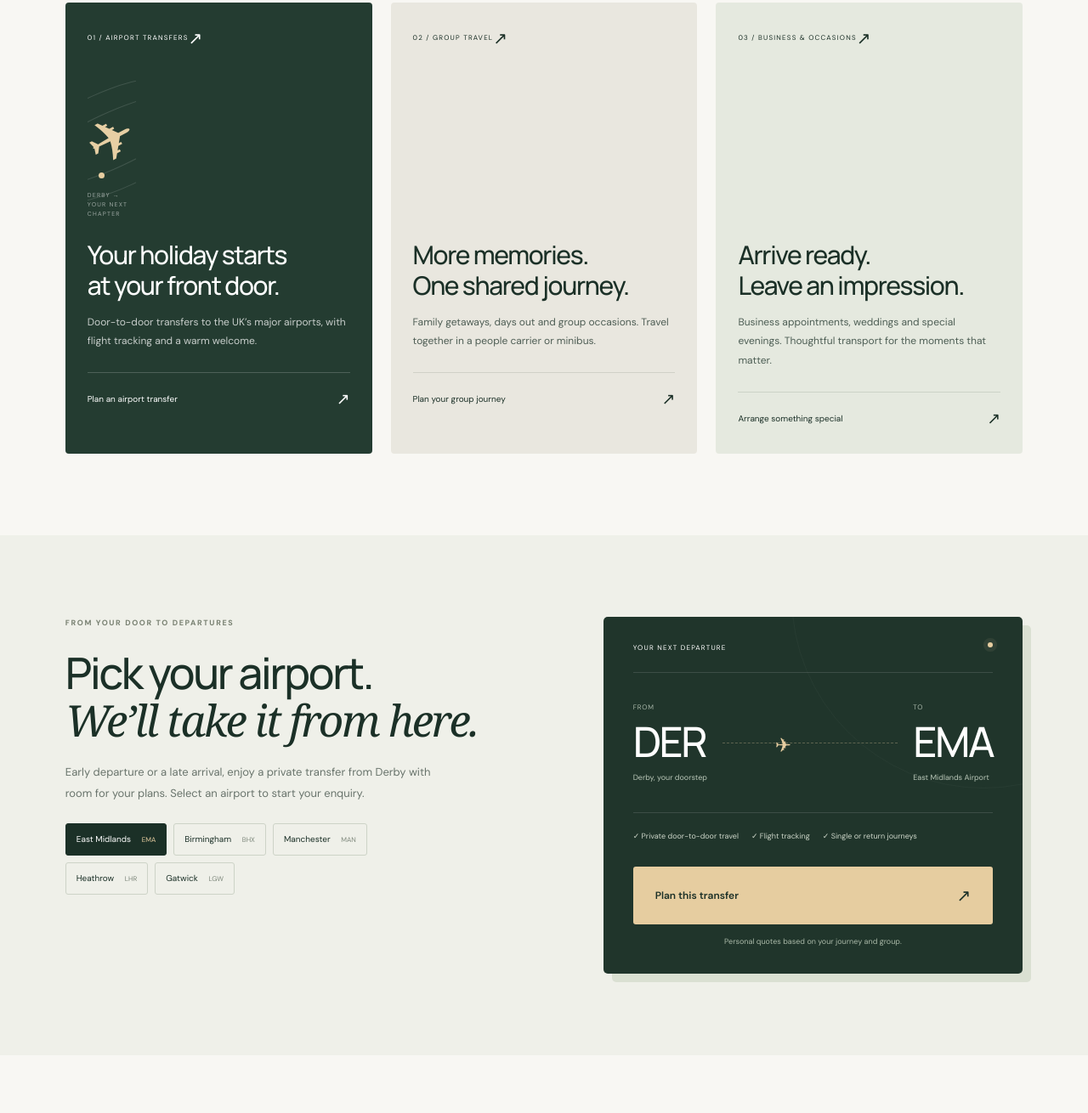
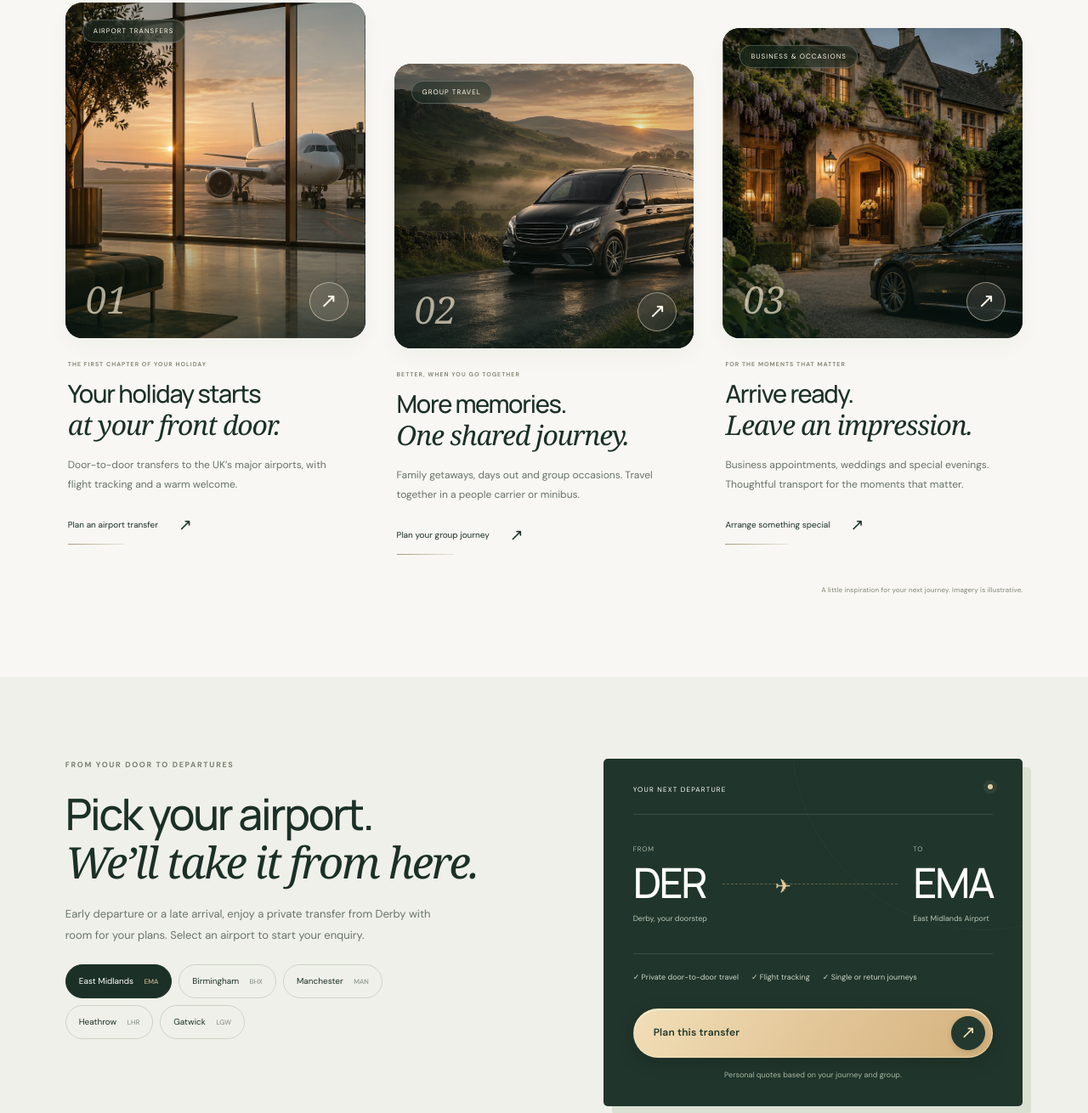
Before and after one commit to anvinbiju-lab/derbycar, a website: page dist/index.html in a window 1280 px wide. Shown: the part 1416-2726 px from the top of the page at 85% size. Drawn offline with Linux system fonts and the light colour scheme.

Commit message:
Update Site source

```diff
--- a/dist/index.html
+++ b/dist/index.html
@@ -11,7 +11,7 @@
   <link rel="icon" href="/assets/favicon.svg" type="image/svg+xml"><link rel="stylesheet" href="/styles.css">
   <link rel="preload" as="image" href="/assets/derby-journey.webp" media="(min-width: 701px)">
   <script type="application/ld+json">{"@context":"https://schema.org","@type":"LocalBusiness","name":"Derby Minibus & Cars","url":"https://derby-journeys-premium.anvinbiju1.chatgpt.site/","telephone":"+447999656573","email":"info@derbyminibusandcars.co.uk","address":{"@type":"PostalAddress","addressLocality":"Littleover, Derby","addressCountry":"GB"},"areaServed":"United Kingdom","sameAs":["https://maps.google.com/?cid=12201086938588317498"]}</script>
-  <link rel="stylesheet" href="/motion.css">
+  <link rel="stylesheet" href="/motion.css"><link rel="stylesheet" href="/refinements.css">
   <script src="/app.js" defer></script><script src="/motion.js" defer></script>
 </head>
 <body>
@@ -24,7 +24,7 @@
 <main id="main">
 <section class="hero" aria-labelledby="hero-title">
   <picture class="hero-picture"><source media="(max-width:700px)" srcset="/assets/derby-journey-mobile.webp"><img src="/assets/derby-journey.webp" width="1536" height="1024" alt="Illustrative private minivan journey through the English countryside at sunrise" fetchpriority="high"></picture>
-  <div class="hero-shade"></div><div class="hero-grid" aria-hidden="true"></div>
+  <div class="hero-shade"></div>
   <div class="hero-content"><div class="eyebrow hero-eyebrow"><span class="status-dot"></span> ROOTED IN DERBY. READY FOR EVERYWHERE.</div>
     <h1 id="hero-title">A better journey<br>begins <em>here.</em></h1>
     <p class="hero-description">Airport departures. Special occasions.<br>Everything in between. Travel beautifully,<br class="desktop-break"> with Derby Minibus & Cars.</p>
@@ -49,10 +49,10 @@
 <div class="benefit-strip"><span>◷ <b>24/7 travel</b></span><span>⌖ <b>Derby to destinations across the UK</b></span><span>✧ <b>Cars, people carriers & minibuses</b></span><span>↗ <b>Every journey, personal</b></span></div>
 <section class="section services" id="services"><div class="section-heading reveal"><div><span class="eyebrow">A JOURNEY FOR EVERY OCCASION</span><h2>Life moves.<br><em>We take you there.</em></h2></div><p>From the first flight of the morning to the last dance of the evening. A little more comfort, a lot less to think about.</p></div>
   <div class="service-grid">
-    <button class="service-card airport-card reveal" data-service="Airport transfer"><span class="card-top">01 / AIRPORT TRANSFERS <span>↗</span></span><div class="airport-art" aria-hidden="true"><span class="orbit orbit-one"></span><span class="orbit orbit-two"></span><span class="plane">✈</span><span class="route-dot"></span><span class="art-label">DERBY → YOUR NEXT CHAPTER</span></div><div><h3>Your holiday starts<br>at your front door.</h3><p>Door-to-door transfers to the UK’s major airports, with flight tracking and a warm welcome.</p><span class="card-link">Plan an airport transfer <span>↗</span></span></div></button>
-    <button class="service-card group-card reveal" data-service="Group travel"><span class="card-top">02 / GROUP TRAVEL <span>↗</span></span><div class="group-art" aria-hidden="true"><span>together.</span><div class="seat-icons">◡ ◡ ◡<br>◡ ◡ ◡</div></div><div><h3>More memories.<br>One shared journey.</h3><p>Family getaways, days out and group occasions. Travel together in a people carrier or minibus.</p><span class="card-link">Plan your group journey <span>↗</span></span></div></button>
-    <button class="service-card occasion-card reveal" data-service="Business or special occasion"><span class="card-top">03 / BUSINESS & OCCASIONS <span>↗</span></span><div class="occasion-art" aria-hidden="true"><span class="sun-disc"></span><span class="occasion-line"></span><span class="art-label">MAKE AN ENTRANCE</span></div><div><h3>Arrive ready.<br>Leave an impression.</h3><p>Business appointments, weddings and special evenings. Thoughtful transport for the moments that matter.</p><span class="card-link">Arrange something special <span>↗</span></span></div></button>
-  </div>
+    <button class="service-card airport-card reveal" data-service="Airport transfer"><span class="service-image"><img class="diptych-left" src="/assets/service-journeys.webp" alt="" width="1536" height="1024" loading="lazy"><span class="service-label">AIRPORT TRANSFERS</span><span class="service-number" aria-hidden="true">01</span><span class="service-arrow" aria-hidden="true">↗</span></span><span class="service-body"><span class="service-kicker">THE FIRST CHAPTER OF YOUR HOLIDAY</span><span class="service-title">Your holiday starts<br><em>at your front door.</em></span><span class="service-description">Door-to-door transfers to the UK’s major airports, with flight tracking and a warm welcome.</span><span class="card-link">Plan an airport transfer <span aria-hidden="true">↗</span></span></span></button>
+    <button class="service-card group-card reveal" data-service="Group travel"><span class="service-image"><img src="/assets/derby-journey.webp" alt="" width="1536" height="1024" loading="lazy"><span class="service-label">GROUP TRAVEL</span><span class="service-number" aria-hidden="true">02</span><span class="service-arrow" aria-hidden="true">↗</span></span><span class="service-body"><span class="service-kicker">BETTER, WHEN YOU GO TOGETHER</span><span class="service-title">More memories.<br><em>One shared journey.</em></span><span class="service-description">Family getaways, days out and group occasions. Travel together in a people carrier or minibus.</span><span class="card-link">Plan your group journey <span aria-hidden="true">↗</span></span></span></button>
+    <button class="service-card occasion-card reveal" data-service="Business or special occasion"><span class="service-image"><img class="diptych-right" src="/assets/service-journeys.webp" alt="" width="1536" height="1024" loading="lazy"><span class="service-label">BUSINESS & OCCASIONS</span><span class="service-number" aria-hidden="true">03</span><span class="service-arrow" aria-hidden="true">↗</span></span><span class="service-body"><span class="service-kicker">FOR THE MOMENTS THAT MATTER</span><span class="service-title">Arrive ready.<br><em>Leave an impression.</em></span><span class="service-description">Business appointments, weddings and special evenings. Thoughtful transport for the moments that matter.</span><span class="card-link">Arrange something special <span aria-hidden="true">↗</span></span></span></button>
+  </div><p class="service-image-note">A little inspiration for your next journey. Imagery is illustrative.</p>
 </section>
 <section class="airport-section section" id="airports"><div class="airport-copy reveal"><span class="eyebrow">FROM YOUR DOOR TO DEPARTURES</span><h2>Pick your airport.<br><em>We’ll take it from here.</em></h2><p>Early departure or a late arrival, enjoy a private transfer from Derby with room for your plans. Select an airport to start your enquiry.</p><div class="airport-options" role="group" aria-label="Choose an airport"><button class="selected" data-airport="East Midlands Airport" data-code="EMA" aria-pressed="true">East Midlands <span>EMA</span></button><button data-airport="Birmingham Airport" data-code="BHX" aria-pressed="false">Birmingham <span>BHX</span></button><button data-airport="Manchester Airport" data-code="MAN" aria-pressed="false">Manchester <span>MAN</span></button><button data-airport="London Heathrow Airport" data-code="LHR" aria-pressed="false">Heathrow <span>LHR</span></button><button data-airport="London Gatwick Airport" data-code="LGW" aria-pressed="false">Gatwick <span>LGW</span></button></div></div>
   <div class="route-board reveal"><div class="board-top"><span>YOUR NEXT DEPARTURE</span><span class="status-dot"></span></div><div class="route-visual"><div><small>FROM</small><strong>DER</strong><span>Derby, your doorstep</span></div><div class="flight-line" aria-hidden="true"><span>✈</span></div><div><small>TO</small><strong id="airport-code">EMA</strong><span id="airport-name">East Midlands Airport</span></div></div><div class="board-features"><span>✓ Private door-to-door travel</span><span>✓ Flight tracking</span><span>✓ Single or return journeys</span></div><button id="airport-quote" class="button gold">Plan this transfer <span>↗</span></button><p>Personal quotes based on your journey and group.</p></div>
--- /dev/null
+++ b/dist/refinements.css
@@ -0,0 +1,31 @@
+/* Photographic service stories and tactile, sculpted controls. */
+.button{border-radius:999px;padding:8px 8px 8px 25px;min-height:58px;gap:25px;background:linear-gradient(145deg,#304b3d,#182c23);border:1px solid #ffffff1c;box-shadow:inset 0 1px 0 #ffffff17,0 5px 14px #10271b12;font-weight:550;letter-spacing:.015em;transition:background .4s,transform .5s var(--ease-premium),box-shadow .5s,border-color .4s}
+.button>span{display:inline-flex;justify-content:center;align-items:center;width:40px;height:40px;border-radius:50%;flex:0 0 40px;background:#ffffff0e;border:1px solid #ffffff29;font-size:21px;transition:transform .5s var(--ease-premium),background .4s,color .4s,border-color .4s}
+.button.gold{background:linear-gradient(125deg,#f2dfb8 0%,#e2c597 52%,#d3b17c 100%);border-color:#f6e5c2a1;box-shadow:inset 0 1px 0 #fff9,0 6px 22px #0002;color:#20372b}
+.button.gold>span{background:#23382e;color:#f2ddb3;border-color:#23382e;box-shadow:0 2px 6px #182c2326}
+.button:hover,.button:focus-visible{background:linear-gradient(145deg,#3b5847,#213b2e);box-shadow:inset 0 1px 0 #ffffff26,0 10px 24px #122c2526;transform:translateY(-2px)}
+.button.gold:hover,.button.gold:focus-visible{background:linear-gradient(125deg,#f8e8ca,#e9ce9e 55%,#ddbc84);box-shadow:inset 0 1px 0 #fff9,0 10px 28px #0003}
+.button:hover>span,.button:focus-visible>span{transform:rotate(45deg);background:#e4d0a8;color:#20372b;border-color:#e4d0a8}
+.button.gold:hover>span,.button.gold:focus-visible>span{background:#36513f;color:#fff0d4;border-color:#36513f}
+.button:active{transform:translateY(0) scale(.985)}
+.button.small{min-height:46px;padding:5px 5px 5px 18px;gap:18px}.button.small>span{width:33px;height:33px;flex-basis:33px;font-size:17px}
+.hero-ctas{gap:27px}.hero-ctas .button{min-width:238px}.hero-ctas .text-link{border:0;gap:13px;font-size:11px}.hero-ctas .text-link>span{display:grid;place-items:center;border:1px solid #ffffff47;border-radius:50%;width:35px;height:35px;transition:background .3s,transform .4s}.hero-ctas .text-link:hover>span{background:#ffffff15;transform:translateY(3px)}
+.planner-submit{padding:7px 7px 7px 22px;gap:22px}.route-board .button{padding:8px 8px 8px 23px}.contact-band .button{min-width:220px}
+.services .section-heading{margin-bottom:48px}.service-grid{grid-template-columns:repeat(3,minmax(0,1fr));align-items:start;gap:34px}.service-card{display:block;appearance:none;background:transparent;color:var(--ink);padding:0;border:0;border-radius:0;overflow:visible;text-align:left;box-shadow:none!important;transform:none;min-width:0}.service-card:before{display:none}.service-card:hover{transform:none;box-shadow:none}.service-card.group-card{margin-top:72px}.service-card.occasion-card{margin-top:30px}
+.service-image{display:block;position:relative;height:395px;width:100%;overflow:hidden;border-radius:20px;background:#24382b;isolation:isolate;box-shadow:0 10px 25px #122e1d09;transition:box-shadow .7s var(--ease-premium),transform .7s var(--ease-premium)}
+.group-card .service-image{height:335px}.occasion-card .service-image{height:365px}
+.service-image>img{position:absolute;inset:0;width:100%;height:100%;max-width:none;object-fit:cover;object-position:72% center;transition:scale 1.2s var(--ease-premium),filter 1.2s;filter:saturate(.86)}
+.service-image>img.diptych-left,.service-image>img.diptych-right{width:200%;object-position:center;transform-origin:25% 50%}.service-image>img.diptych-right{left:-100%;transform-origin:75% 50%}
+.service-image:after{content:'';position:absolute;inset:0;z-index:0;background:linear-gradient(180deg,#0c201b3d 0%,transparent 35%,transparent 50%,#0c201b91 100%);pointer-events:none}
+.service-label{position:absolute;top:20px;left:20px;z-index:1;display:block;background:#162a237a;backdrop-filter:blur(12px);border:1px solid #ffffff36;border-radius:50px;color:#fff8e9;padding:8px 12px;font-size:8px;letter-spacing:.13em;line-height:1.2}
+.service-number{position:absolute;bottom:24px;left:24px;z-index:1;color:#fff3d9a8;font-family:var(--serif);font-size:44px;font-style:italic;line-height:1}
+.service-arrow{position:absolute;right:20px;bottom:20px;z-index:1;border-radius:50%;height:46px;width:46px;border:1px solid #f6e9ce80;background:#f8f2e81a;backdrop-filter:blur(10px);display:grid;place-items:center;font-size:24px;color:#fff9ea;transition:transform .6s var(--ease-premium),background .5s,color .5s}
+.service-body{display:block;padding:25px 3px 0}.service-kicker{font-size:7px;letter-spacing:.15em;color:#7b806f;font-weight:600;display:block;margin-bottom:12px}.service-title{display:block;font-family:Manrope,var(--sans);font-weight:500;letter-spacing:-.045em;font-size:29px;line-height:1.22}.service-title em{font-size:1.1em;letter-spacing:-.035em}.service-description{display:block;font-size:12px;line-height:1.9;color:#687367;margin-top:16px;max-width:310px}
+.service-card .card-link{border:0;display:inline-flex;justify-content:flex-start;gap:24px;padding:0 0 8px;margin-top:21px;font-size:10px;position:relative}.service-card .card-link:after{content:'';position:absolute;left:0;bottom:0;height:1px;width:100%;background:linear-gradient(90deg,#a6997c,#a6997c33);transform:scaleX(.45);transform-origin:left;transition:transform .6s var(--ease-premium)}
+.service-card:hover .service-image,.service-card:focus-visible .service-image{transform:translateY(-5px);box-shadow:0 19px 34px #122e1d1a}.service-card:hover .service-image>img,.service-card:focus-visible .service-image>img{scale:1.055;filter:saturate(1)}.service-card:hover .service-arrow,.service-card:focus-visible .service-arrow{background:#efdcba;color:#20372b;transform:rotate(45deg)}.service-card:hover .card-link:after,.service-card:focus-visible .card-link:after{transform:scaleX(1)}.service-card:focus-visible{outline-offset:10px;border-radius:20px}.service-image-note{margin-top:35px;text-align:right;font-size:8px;letter-spacing:.02em;color:#808776}
+.airport-options button{border-radius:999px;padding:11px 15px}.trip-switch{border-radius:999px}.trip-switch:before{border-radius:999px}.trip-switch button{border-radius:999px}.mobile-actions a{border-radius:999px}.mobile-actions a:last-child{background:linear-gradient(140deg,#314d3d,#1a3026);box-shadow:inset 0 1px 0 #fff2}
+@media(min-width:1500px){.service-image{height:450px}.group-card .service-image{height:390px}.occasion-card .service-image{height:420px}.service-title{font-size:34px}}
+@media(max-width:1150px){.service-grid{gap:23px}.service-image{height:330px}.group-card .service-image{height:285px}.occasion-card .service-image{height:310px}.service-title{font-size:25px}.service-label{left:15px;top:15px;font-size:7px;padding:8px 10px}.service-kicker{font-size:6.5px}.hero-ctas .button{min-width:225px}}
+@media(max-width:800px){.service-grid{gap:18px}.service-image{height:290px}.group-card .service-image{height:250px}.occasion-card .service-image{height:270px}.service-card.group-card{margin-top:48px}.service-card.occasion-card{margin-top:22px}.service-title{font-size:22px}.service-body{padding:21px 0 0}.service-description{font-size:11px}.service-label{font-size:6px;letter-spacing:.09em;padding:7px 9px;left:12px;top:12px}.service-arrow{height:38px;width:38px;font-size:21px;right:15px;bottom:15px}.service-number{font-size:36px;left:18px;bottom:20px}.hero-ctas{gap:20px}.header .button.small{padding:5px 5px 5px 15px;font-size:10px}.planner-submit{padding:7px 7px 7px 20px}}
+@media(max-width:600px){.hero-ctas .button{padding:7px 7px 7px 22px;min-height:57px;min-width:230px;font-size:11px}.hero-ctas{gap:17px}.hero-ctas .text-link{font-size:10px}.hero-ctas .text-link>span{width:30px;height:30px}.service-grid{grid-template-columns:1fr;gap:39px}.service-card.group-card,.service-card.occasion-card{margin-top:0}.service-image,.group-card .service-image,.occasion-card .service-image{height:355px;border-radius:22px}.service-label{font-size:8px;left:20px;top:20px;padding:9px 13px}.service-number{font-size:44px;left:23px;bottom:25px}.service-arrow{width:47px;height:47px;right:20px;bottom:20px}.service-body{padding:23px 5px 0}.service-kicker{font-size:7px}.service-title{font-size:31px}.service-description{font-size:12px;max-width:340px}.service-card .card-link{margin-top:18px;font-size:11px}.services .section-heading{margin-bottom:30px}.service-image-note{text-align:left;margin-top:29px;font-size:8px}.planner-submit{justify-content:space-between;padding:7px 7px 7px 24px}.contact-band .button{padding:8px 8px 8px 24px}.button>span{width:40px;height:40px}.button{font-size:12px}}
+@media(prefers-reduced-motion:reduce){.service-card:hover .service-image,.service-card:focus-visible .service-image{transform:none}.service-card:hover .service-image>img,.service-card:focus-visible .service-image>img{scale:1}.service-arrow,.button>span{transition:none}}
```
Also changed, not shown: dist/assets/service-journeys.webp (added).
